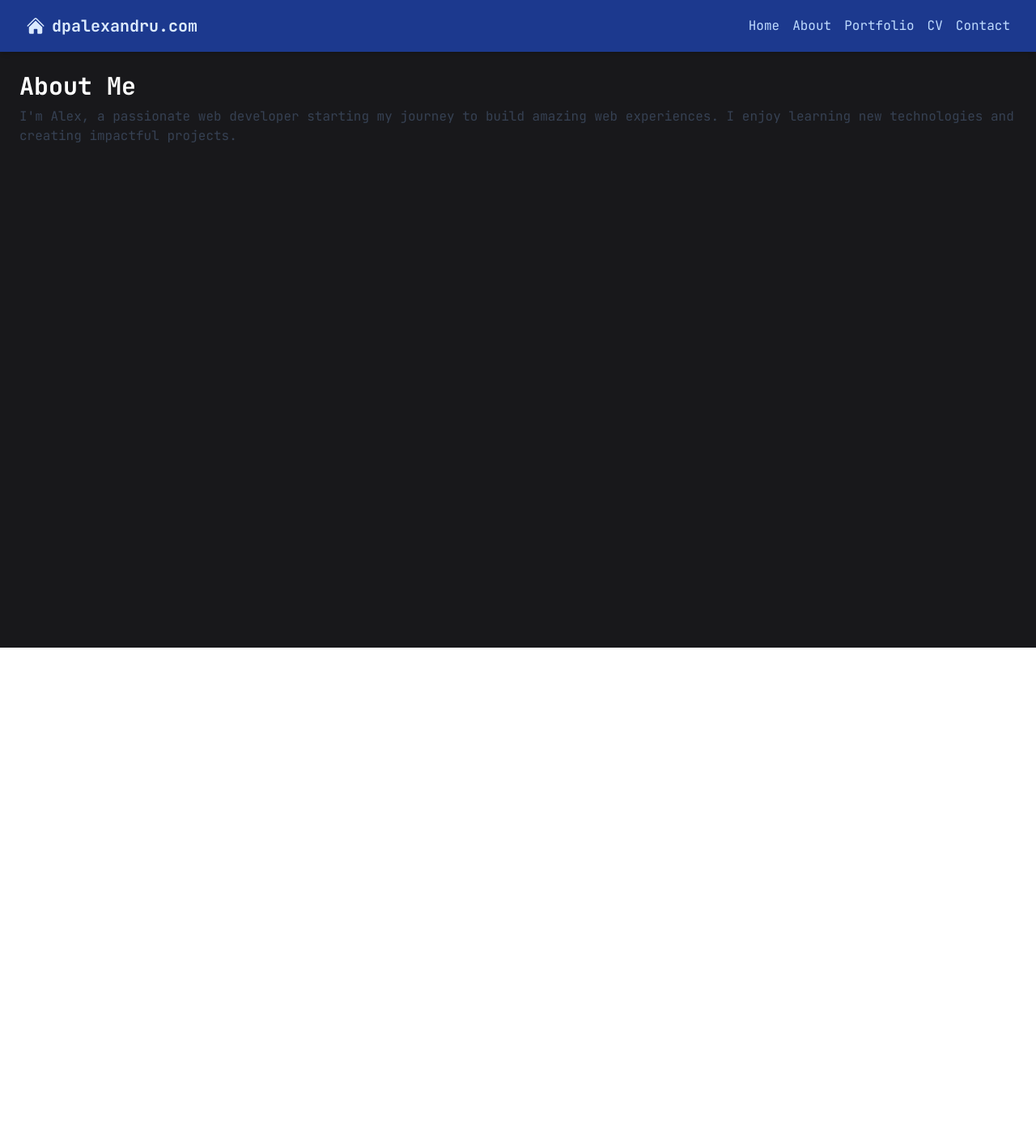
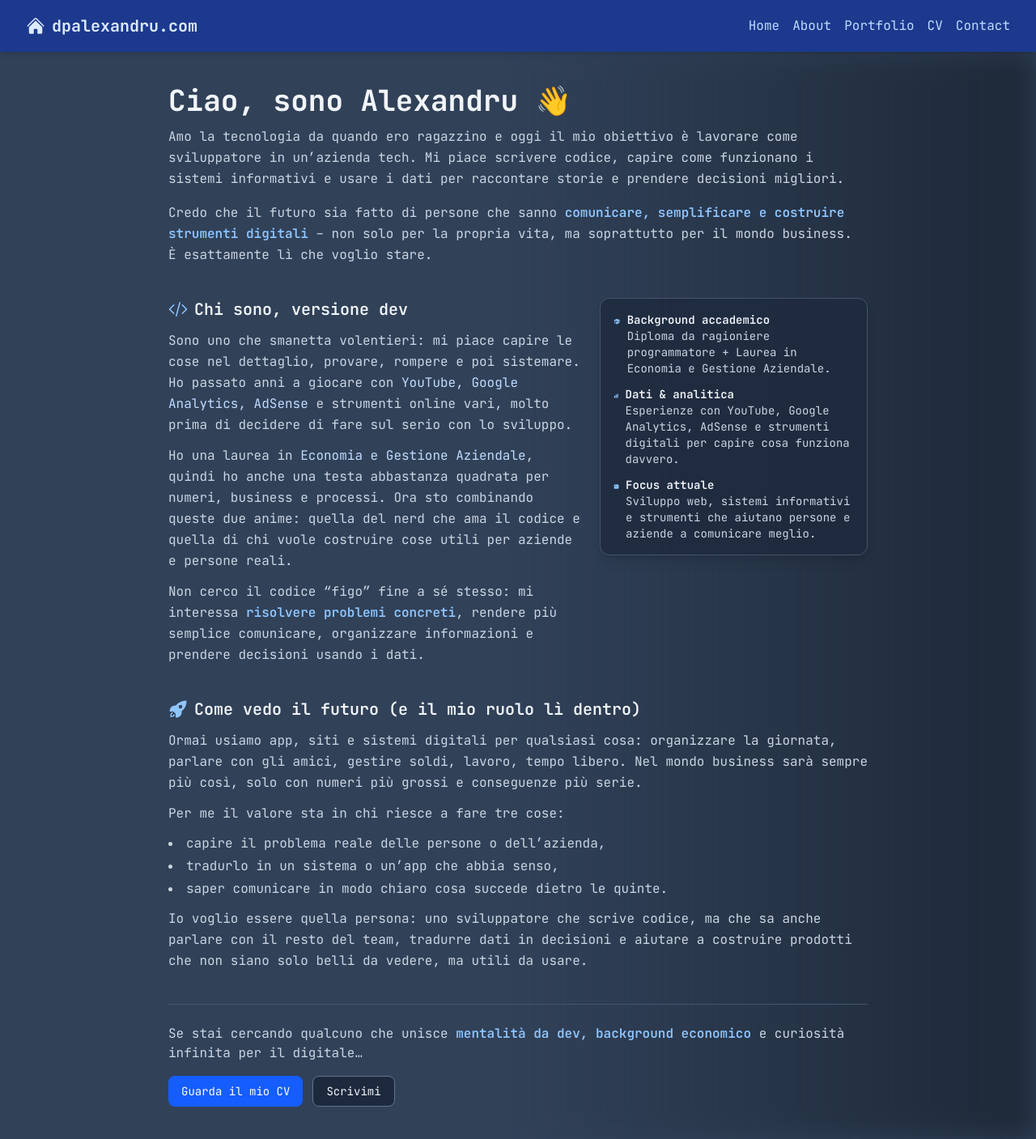
Before and after one commit to dpalexandru/dpalexandru.com, a React (Vite) app: page /about in a window 1280 px wide. Shown: the whole page at 81% size. Before the commit the page ends 800 px from the top, so only its background shows below. Built offline with nearby package versions, Linux system fonts and the light colour scheme.

Commit message:
[add] about page

```diff
--- a/src/components/About.jsx
+++ b/src/components/About.jsx
@@ -1,10 +1,174 @@
-const About = () => {
+import {
+  AcademicCapIcon,
+  CodeBracketIcon,
+  CommandLineIcon,
+  ChartBarIcon,
+  RocketLaunchIcon,
+} from "@heroicons/react/24/solid";
+
+export default function AboutPage() {
   return (
-    <div className="p-6">
-      <h1 className="text-3xl font-bold">About Me</h1>
-      <p className="mt-2 text-gray-700">I'm Alex, a passionate web developer starting my journey to build amazing web experiences. I enjoy learning new technologies and creating impactful projects.</p>
+    <div className="relative text-slate-100 min-h-screen overflow-hidden">
+      {/* Background come Home/CV */}
+      <div className="absolute inset-0 bg-slate-700" />
+      <div className="absolute inset-y-0 right-0 w-1/2 bg-gradient-to-l from-gray-800 to-transparent filter blur-lg" />
+
+      {/* Contenuto */}
+      <main className="relative z-10 max-w-4xl mx-auto px-4 py-10 space-y-10">
+        {/* Hero / intro */}
+        <section>
+          <h1 className="text-3xl md:text-4xl font-bold mb-3">
+            Ciao, sono Alexandru 👋
+          </h1>
+          <p className="text-slate-300 mb-4 leading-relaxed">
+            Amo la tecnologia da quando ero ragazzino e oggi il mio obiettivo è
+            lavorare come sviluppatore in un’azienda tech. Mi piace scrivere
+            codice, capire come funzionano i sistemi informativi e usare i dati
+            per raccontare storie e prendere decisioni migliori.
+          </p>
+          <p className="text-slate-300 leading-relaxed">
+            Credo che il futuro sia fatto di persone che sanno{" "}
+            <span className="font-semibold text-blue-300">
+              comunicare, semplificare e costruire strumenti digitali
+            </span>{" "}
+            – non solo per la propria vita, ma soprattutto per il mondo
+            business. È esattamente lì che voglio stare.
+          </p>
+        </section>
+
+        {/* Sezione "Chi sono" */}
+        <section className="grid gap-6 md:grid-cols-[minmax(0,2fr)_minmax(0,1.3fr)] items-start">
+          <div>
+            <h2 className="flex items-center gap-2 text-xl font-semibold mb-3">
+              <CodeBracketIcon className="w-6 h-6 text-blue-300" />
+              Chi sono, versione dev
+            </h2>
+            <p className="text-slate-300 mb-3 leading-relaxed">
+              Sono uno che smanetta volentieri: mi piace capire le cose nel
+              dettaglio, provare, rompere e poi sistemare. Ho passato anni a
+              giocare con{" "}
+              <span className="font-medium text-blue-200">
+                YouTube, Google Analytics, AdSense
+              </span>{" "}
+              e strumenti online vari, molto prima di decidere di fare sul serio
+              con lo sviluppo.
+            </p>
+            <p className="text-slate-300 mb-3 leading-relaxed">
+              Ho una laurea in{" "}
+              <span className="font-medium text-blue-200">
+                Economia e Gestione Aziendale
+              </span>
+              , quindi ho anche una testa abbastanza quadrata per numeri,
+              business e processi. Ora sto combinando queste due anime: quella
+              del nerd che ama il codice e quella di chi vuole costruire cose
+              utili per aziende e persone reali.
+            </p>
+            <p className="text-slate-300 leading-relaxed">
+              Non cerco il codice “figo” fine a sé stesso: mi interessa{" "}
+              <span className="font-semibold text-blue-300">
+                risolvere problemi concreti
+              </span>
+              , rendere più semplice comunicare, organizzare informazioni e
+              prendere decisioni usando i dati.
+            </p>
+          </div>
+
+          {/* Box riassunto */}
+          <aside className="rounded-xl border border-slate-600 bg-slate-800/80 p-4 shadow-lg space-y-3 text-sm">
+            <div className="flex items-start gap-2">
+              <AcademicCapIcon className="w-5 h-5 text-blue-300 mt-0.5" />
+              <div>
+                <p className="font-semibold text-slate-100">
+                  Background accademico
+                </p>
+                <p className="text-slate-300">
+                  Diploma da ragioniere programmatore + Laurea in Economia e
+                  Gestione Aziendale.
+                </p>
+              </div>
+            </div>
+
+            <div className="flex items-start gap-2">
+              <ChartBarIcon className="w-5 h-5 text-blue-300 mt-0.5" />
+              <div>
+                <p className="font-semibold text-slate-100">
+                  Dati & analitica
+                </p>
+                <p className="text-slate-300">
+                  Esperienze con YouTube, Google Analytics, AdSense e strumenti
+                  digitali per capire cosa funziona davvero.
+                </p>
+              </div>
+            </div>
+
+            <div className="flex items-start gap-2">
+              <CommandLineIcon className="w-5 h-5 text-blue-300 mt-0.5" />
+              <div>
+                <p className="font-semibold text-slate-100">
+                  Focus attuale
+                </p>
+                <p className="text-slate-300">
+                  Sviluppo web, sistemi informativi e strumenti che aiutano
+                  persone e aziende a comunicare meglio.
+                </p>
+              </div>
+            </div>
+          </aside>
+        </section>
+
+        {/* Sezione cosa credo / il futuro */}
+        <section>
+          <h2 className="flex items-center gap-2 text-xl font-semibold mb-3">
+            <RocketLaunchIcon className="w-6 h-6 text-blue-300" />
+            Come vedo il futuro (e il mio ruolo lì dentro)
+          </h2>
+          <p className="text-slate-300 mb-3 leading-relaxed">
+            Ormai usiamo app, siti e sistemi digitali per qualsiasi cosa:
+            organizzare la giornata, parlare con gli amici, gestire soldi,
+            lavoro, tempo libero. Nel mondo business sarà sempre più così, solo
+            con numeri più grossi e conseguenze più serie.
+          </p>
+          <p className="text-slate-300 mb-3 leading-relaxed">
+            Per me il valore sta in chi riesce a fare tre cose:
+          </p>
+          <ul className="list-disc list-inside space-y-1 text-slate-300 mb-3">
+            <li>capire il problema reale delle persone o dell’azienda,</li>
+            <li>tradurlo in un sistema o un’app che abbia senso,</li>
+            <li>saper comunicare in modo chiaro cosa succede dietro le quinte.</li>
+          </ul>
+          <p className="text-slate-300 leading-relaxed">
+            Io voglio essere quella persona: uno sviluppatore che scrive codice,
+            ma che sa anche parlare con il resto del team, tradurre dati in
+            decisioni e aiutare a costruire prodotti che non siano solo belli da
+            vedere, ma utili da usare.
+          </p>
+        </section>
+
+        {/* Mini call-to-action */}
+        <section className="border-t border-slate-600 pt-6 flex flex-wrap items-center justify-between gap-4">
+          <p className="text-slate-300 text-sm md:text-base">
+            Se stai cercando qualcuno che unisce{" "}
+            <span className="font-semibold text-blue-300">
+              mentalità da dev, background economico
+            </span>{" "}
+            e curiosità infinita per il digitale…
+          </p>
+          <div className="flex gap-3">
+            <a
+              href="/cv"
+              className="inline-flex items-center justify-center rounded-lg bg-blue-600 px-4 py-2 text-sm font-medium text-white hover:bg-blue-700 transition"
+            >
+              Guarda il mio CV
+            </a>
+            <a
+              href="/contact"
+              className="inline-flex items-center justify-center rounded-lg border border-slate-500 bg-slate-800 px-4 py-2 text-sm font-medium text-slate-100 hover:bg-slate-700 transition"
+            >
+              Scrivimi
+            </a>
+          </div>
+        </section>
+      </main>
     </div>
   );
-};
-
-export default About;
+}
```
